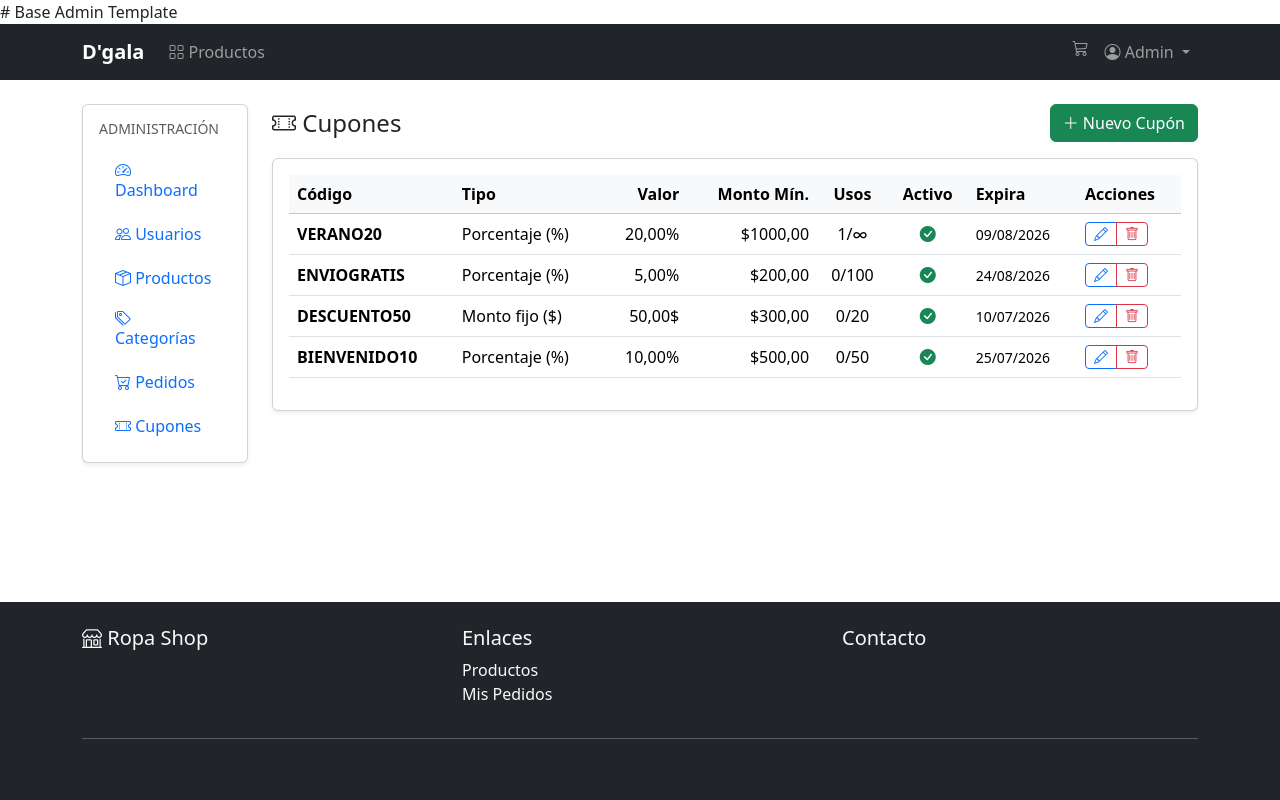
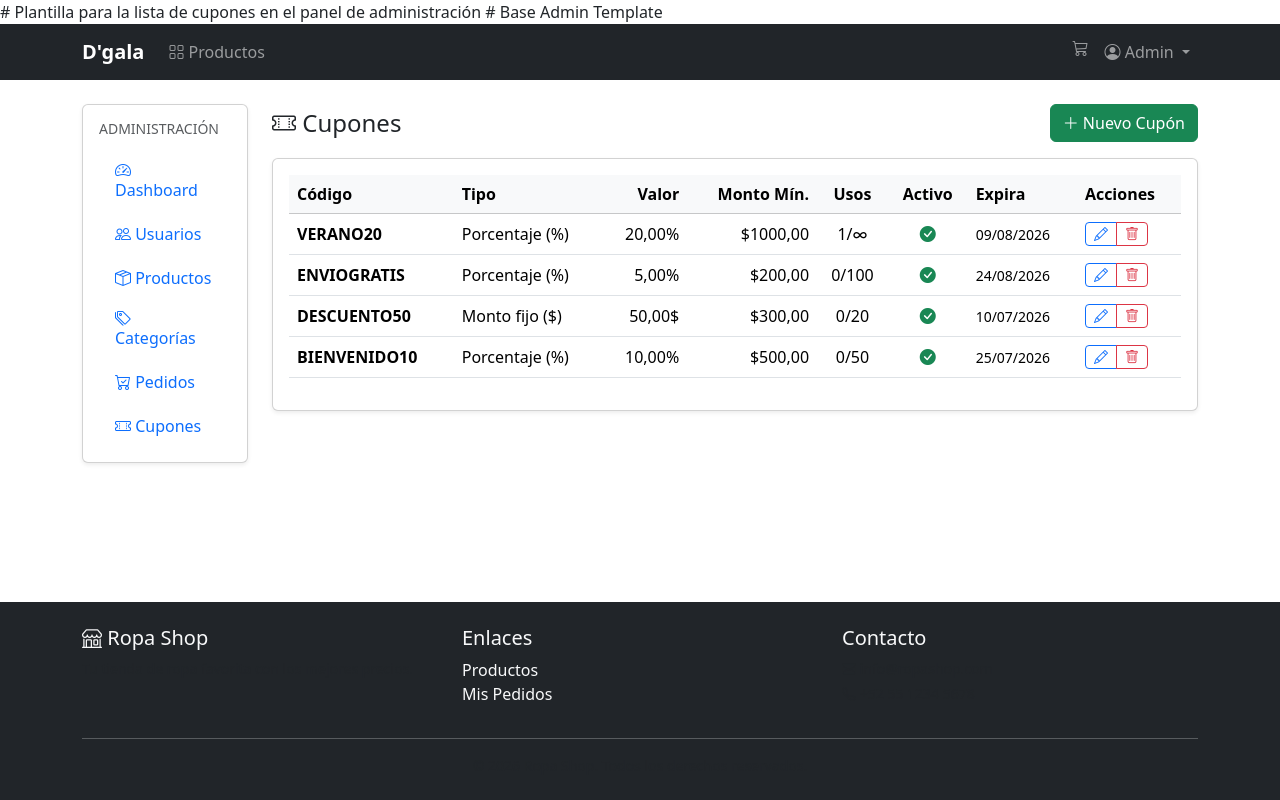
Before and after one commit to Azxino/ecommerce_django, a Django app: page /panel/cupones/ in a window 1280 px wide. Run offline with Django 5.2, Linux system fonts and the light colour scheme; a user stored in the database is signed in; data comes from the database, SQL or seed files in the repository; some libraries are stand-ins or nearby versions.

Commit message:
gestion de cupon lista

```diff
--- a/templates/dashboard/coupon_list.html
+++ b/templates/dashboard/coupon_list.html
@@ -1,3 +1,5 @@
+# Plantilla para la lista de cupones en el panel de administración
+
 {% extends 'dashboard/base_admin.html' %}
 {% load static %}
 
```
